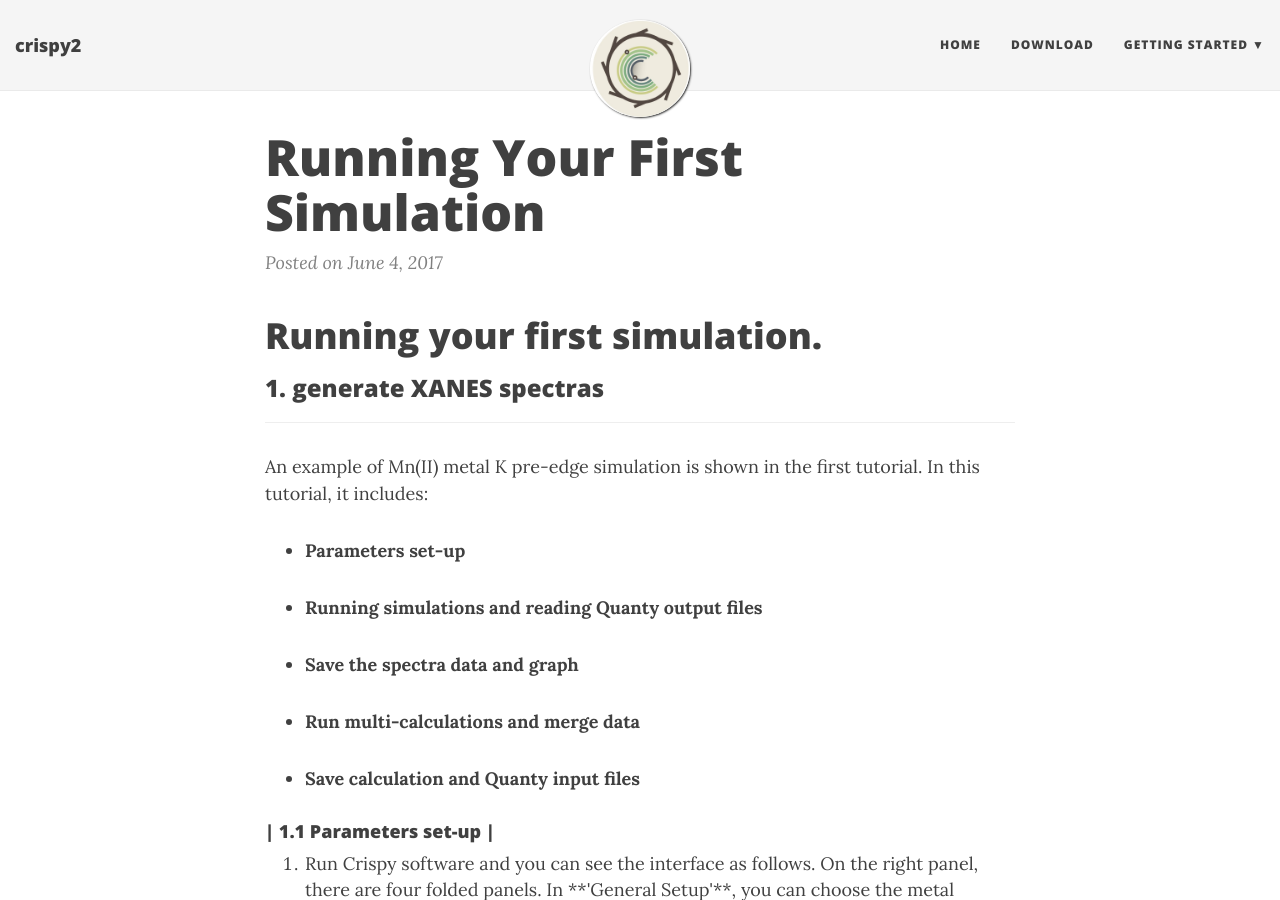
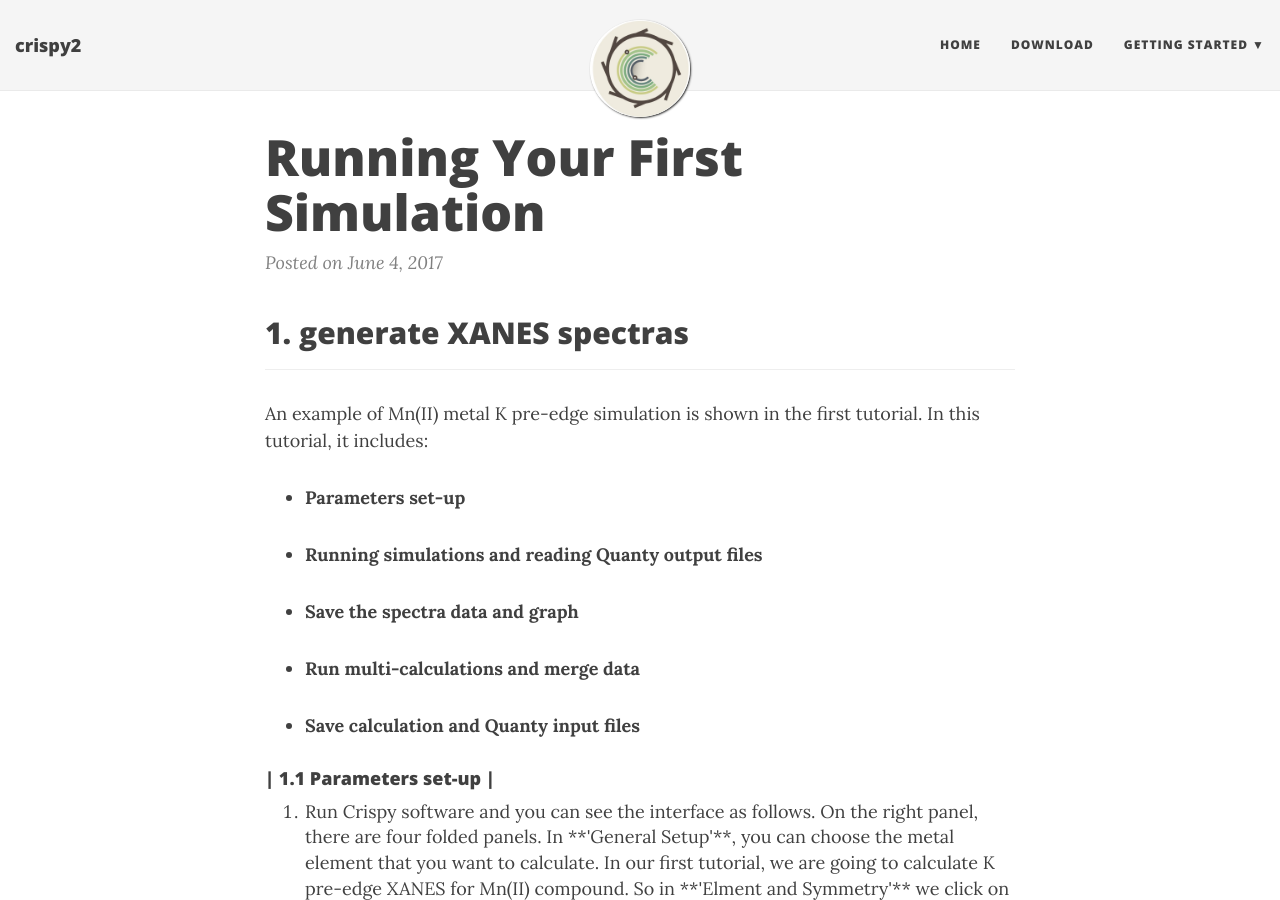
Before and after one commit to Cathyhjj/crispy2, a Jekyll site: the page built from _posts/2017-06-04-running-your-first-simulation.md, in a window 1280 px wide and 900 px high. Built offline with Jekyll 4.4.1, drawn with Linux system fonts in a browser that asks for light colours; nearby versions of some CDN libraries.

Commit message:
Update 2017-06-04-running-your-first-simulation.md

```diff
--- a/_posts/2017-06-04-running-your-first-simulation.md
+++ b/_posts/2017-06-04-running-your-first-simulation.md
@@ -1,7 +1,4 @@
-
-# Running your first simulation.
-
-### 1. generate XANES spectras
+## 1. generate XANES spectras
 ***
 
 An example of Mn(II) metal K pre-edge simulation is shown in the first tutorial.
```
